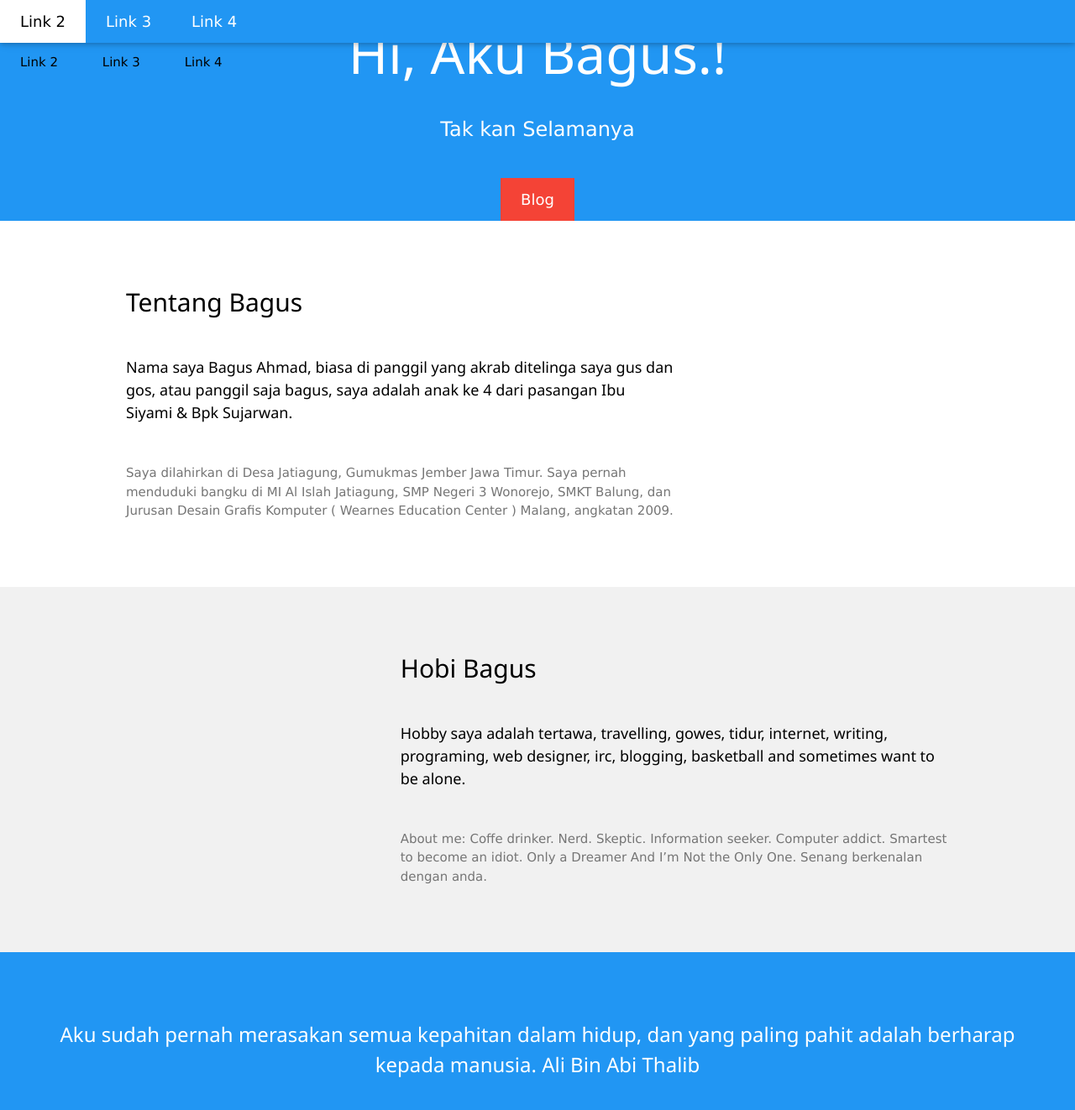
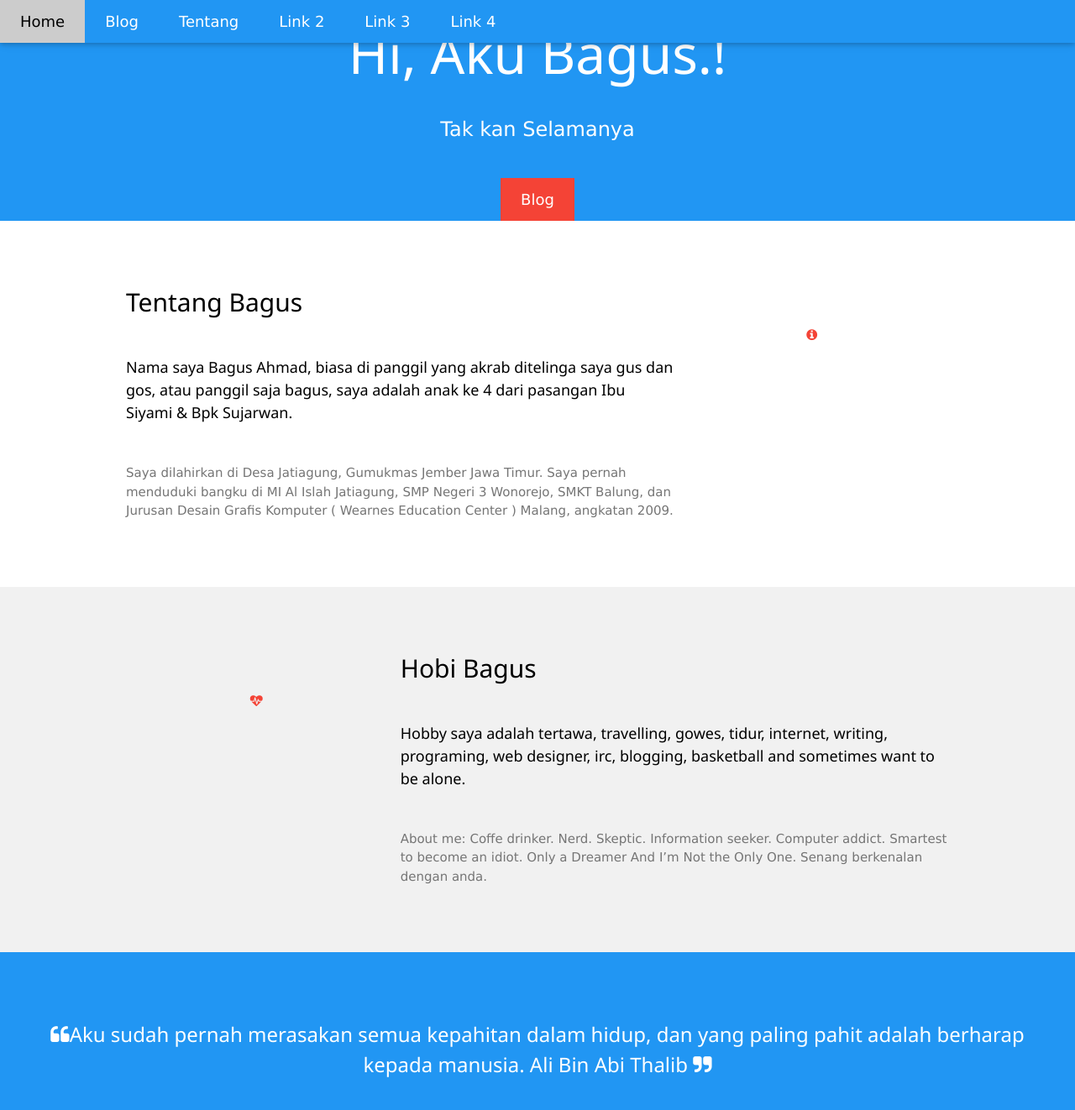
Before and after one commit to Bagus18/Bagus18.github.io, a Jekyll site: the page built from index.md, in a window 1280 px wide and 1366 px high. Shown: the top 1322 px of the window at 84% size. Built offline with Jekyll 4.4.1, drawn with Linux system fonts in a browser that asks for light colours; nearby versions of some CDN libraries; library files that are not in the unit come from our copies.

Commit message:
Update Thu, Nov 02, 2017  3:43:28 PM

```diff
--- a/_includes/gulu.html
+++ b/_includes/gulu.html
@@ -2,17 +2,17 @@
 <div class="w3-top">
   <div class="w3-bar w3-blue w3-card-2 w3-left-align w3-large">
     <a class="w3-bar-item w3-button w3-hide-medium w3-hide-large w3-opennav w3-right w3-padding-large w3-hover-white w3-large w3-blue" href="javascript:void(0);" onclick="myFunction()" title="Toggle Navigation Menu"><i class="fa fa-bars"></i></a>
-	<!-- {% if page.url == '/' %}<a class="w3-bar-item w3-button w3-padding-large w3-white"{% else %}<a class="w3-bar-item w3-button w3-padding-large w3-hover-red"{% endif %} href="/">Home</a>
+	 {% if page.url == '/' %}<a class="w3-bar-item w3-button w3-padding-large w3-white"{% else %}<a class="w3-bar-item w3-button w3-padding-large w3-hover-red"{% endif %} href="/">Home</a>
 	{% if page.url == '/blog' %}<a class="w3-bar-item w3-button w3-padding-large w3-white"{% else %}<a class="w3-bar-item w3-button w3-padding-large w3-hover-red"{% endif %} href="/blog/">Blog</a>
 	{% if page.url == '/about/' %}<a  class="w3-bar-item w3-button w3-padding-large w3-white"{% else %}<a class="w3-bar-item w3-button w3-hide-small w3-padding-large w3-hover-white"{% endif %} href="/about/">Tentang</a>
-  -->  <a href="#" class="w3-bar-item w3-button w3-hide-small w3-padding-large w3-hover-white">Link 2</a>
+    <a href="#" class="w3-bar-item w3-button w3-hide-small w3-padding-large w3-hover-white">Link 2</a>
     <a href="#" class="w3-bar-item w3-button w3-hide-small w3-padding-large w3-hover-white">Link 3</a>
     <a href="#" class="w3-bar-item w3-button w3-hide-small w3-padding-large w3-hover-white">Link 4</a>
   </div>
 
-  <!-- Navbar on small screens
+  <!-- Navbar on small screens  -->
   <div id="navDemo" class="w3-bar-block w3-white w3-hide w3-hide-large w3-hide-medium w3-large">
-    <a href="/aku.html" class="w3-bar-item w3-button w3-padding-large">Tentang</a>  -->
+    <a href="/aku.html" class="w3-bar-item w3-button w3-padding-large">Tentang</a>
     <a href="#" class="w3-bar-item w3-button w3-padding-large">Link 2</a>
     <a href="#" class="w3-bar-item w3-button w3-padding-large">Link 3</a>
     <a href="#" class="w3-bar-item w3-button w3-padding-large">Link 4</a>
--- a/_includes/ndas.html
+++ b/_includes/ndas.html
@@ -8,6 +8,7 @@
 <meta charset="UTF-8">
 <link rel="canonical" href="{{ page.url | replace:'index.html','' | prepend: site.baseurl | prepend: site.url }}">
 <link rel="stylesheet" href="/aset/css/w3.css">
+<link rel="stylesheet" href="https://cdnjs.cloudflare.com/ajax/libs/font-awesome/4.7.0/css/font-awesome.min.css">
 <link rel="alternate" type="application/rss+xml" title="{{ site.title }}" href="{{ "/feed.xml" | prepend: site.baseurl | prepend: site.url }}">
 <style>
 @media (max-width: 600px) {.fa-info-circle,.fa-heartbeat {display:none;}}footer{display:none}
```
